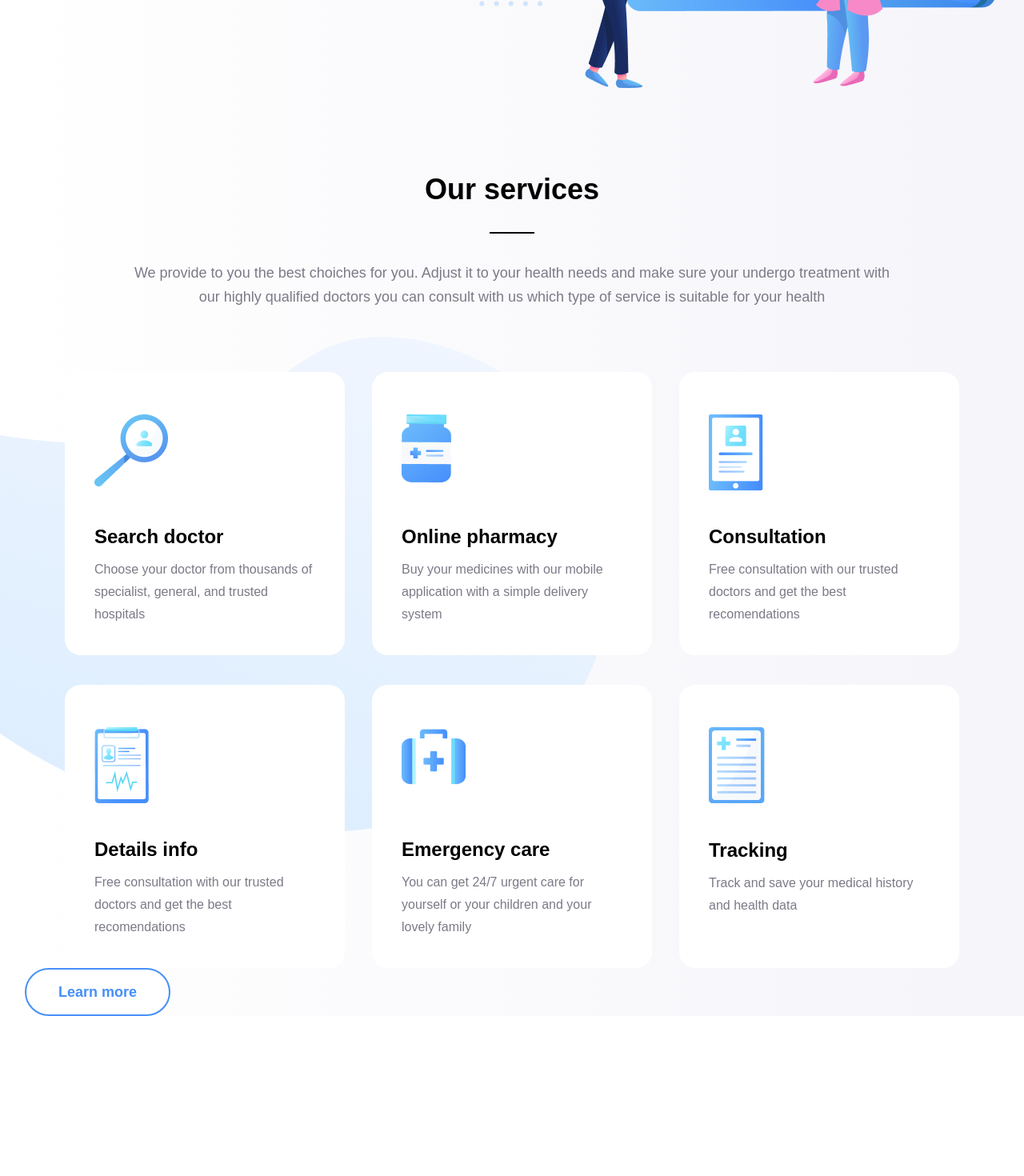
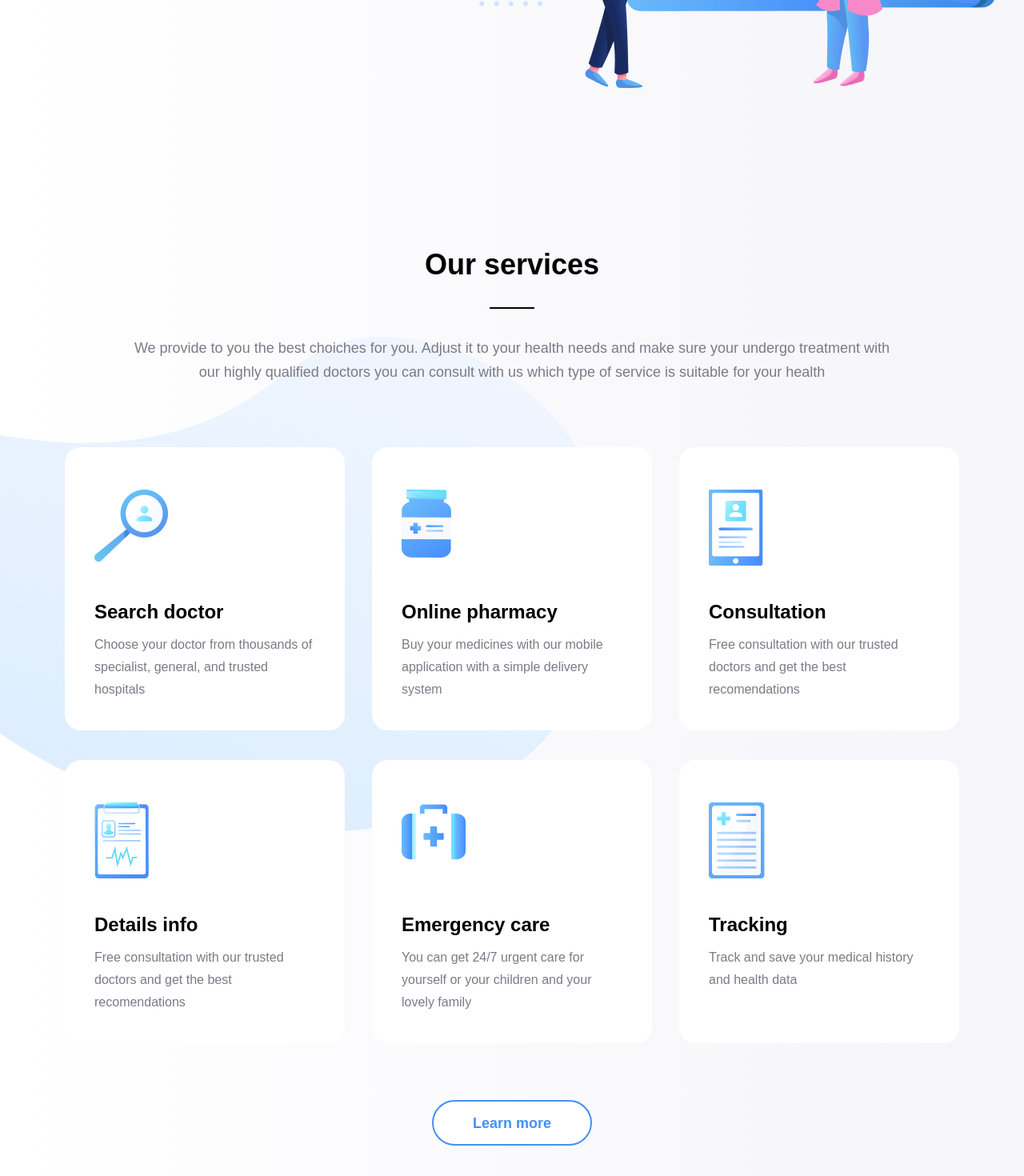
Before and after one commit to DanielCikora/Trafalgar-ReactJS-App, a React (Vite) app: page / in a window 1280 px wide. Shown: the part 666-2136 px from the top of the page at 80% size. Before the commit the page ends 1936 px from the top, so only its background shows below. Built offline with nearby package versions, Linux system fonts and the light colour scheme; a web font is replaced by a local one.

Commit message:
Styles update on the Services-Section

```diff
--- a/src/App.css
+++ b/src/App.css
@@ -389,6 +389,7 @@ body {
   right: 25%;
   height: 2px;
   border-radius: 4px;
+  background-color: #fff;
   animation: line-in 0.4s both 0.2s;
 }
 .btn:active {
@@ -615,6 +616,7 @@ body {
 .services {
   position: relative;
   background-image: linear-gradient(to right, #fff, rgb(245, 245, 250));
+  padding: 94px 0;
 }
 
 .services-title__h2 {
@@ -639,6 +641,8 @@ body {
   margin: 0 auto;
   line-height: 30px;
   font-size: 18px;
+  position: relative;
+  z-index: 2;
 }
 
 .services-blob {
@@ -663,6 +667,7 @@ body {
   row-gap: 37px;
   position: relative;
   z-index: 2;
+  margin-bottom: 71px;
 }
 
 .services-box {
@@ -693,10 +698,6 @@ body {
   margin-top: 40px;
 }
 
-.box-image {
-  margin-bottom: 1px;
-}
-
 .box-details__title {
   font-size: 24px;
   margin-bottom: 13px;
@@ -704,6 +705,15 @@ body {
 
 .box-details__paragraph {
   font-size: 16px;
+}
+
+.services-btn__container {
+  display: flex;
+  justify-content: center;
+}
+
+.services-btn {
+  padding: 17px 49px 16px 49px;
 }
 
 @media only screen and (max-width: 768px) {
--- a/src/components/Services.tsx
+++ b/src/components/Services.tsx
@@ -94,9 +94,11 @@ function Services() {
               </div>
             </Link>
           </div>
-          <Link to='/AboutUs' className='btn services-btn'>
-            Learn more
-          </Link>
+          <div className='services-btn__container'>
+            <Link to='/AboutUs' className='btn services-btn'>
+              Learn more
+            </Link>
+          </div>
         </div>
       </div>
     </section>
--- a/src/partials/_globalvariables.scss
+++ b/src/partials/_globalvariables.scss
@@ -25,6 +25,7 @@
       right: 25%;
       height: 2px;
       border-radius: 4px;
+      background-color: $white;
       animation: line-in 0.4s both 0.2s;
     }
   }
--- a/src/partials/_services.scss
+++ b/src/partials/_services.scss
@@ -1,6 +1,7 @@
 .services {
   position: relative;
   background-image: linear-gradient(to right, $white, rgb(245, 245, 250));
+  padding: 94px 0;
 }
 // Services Text
 .services-title__h2 {
@@ -24,6 +25,8 @@
   margin: 0 auto;
   line-height: 30px;
   font-size: 18px;
+  position: relative;
+  z-index: 2;
 }
 // Services Boxes
 .services-blob {
@@ -45,6 +48,7 @@
   row-gap: 37px;
   position: relative;
   z-index: 2;
+  margin-bottom: 71px;
 }
 .services-box {
   text-decoration: none;
@@ -71,15 +75,20 @@
 .box-details--report {
   margin-top: 40px;
 }
-.box-image {
-  margin-bottom: 1px;
-}
 .box-details__title {
   font-size: 24px;
   margin-bottom: 13px;
 }
 .box-details__paragraph {
   font-size: 16px;
+}
+// Services BTN
+.services-btn__container {
+  display: flex;
+  justify-content: center;
+}
+.services-btn {
+  padding: 17px 49px 16px 49px;
 }
 // Media Queries
 @include Tablet {
```
Also changed, not shown: 1 other file (tests, documents, lock files or other folders).
